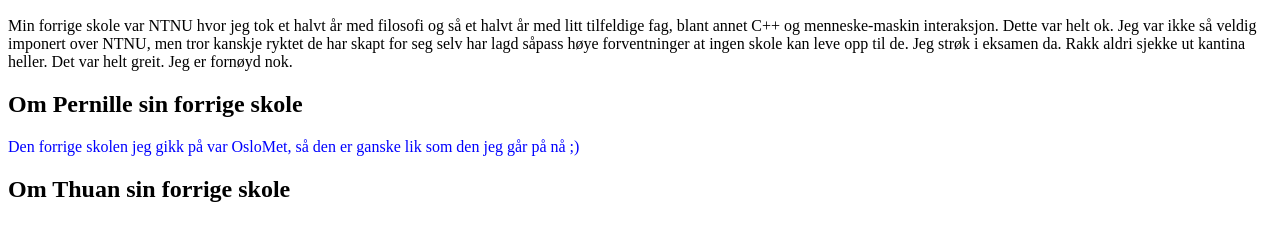
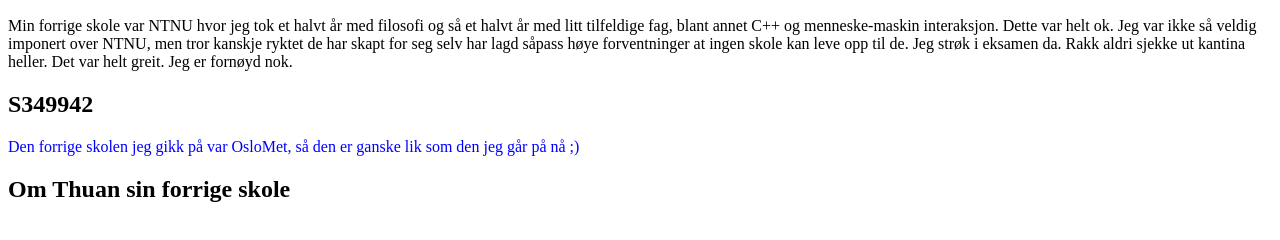
Before and after one commit to OsloMet-web/Oblig1-Gruppe-13, a plain HTML site: page pages/b.html in a window 1280 px wide. Shown: the part 110-350 px from the top of the page. Drawn offline with Linux system fonts and the light colour scheme.

Commit message:
Endret til studentnummer
Pernille - S349942

```diff
--- a/pages/b.html
+++ b/pages/b.html
@@ -11,7 +11,7 @@
             Dette var helt ok. Jeg var ikke så veldig imponert over NTNU, men tror kanskje ryktet de har
             skapt for seg selv har lagd såpass høye forventninger at ingen skole kan leve opp til de.
             Jeg strøk i eksamen da. Rakk aldri sjekke ut kantina heller. Det var helt greit. Jeg er fornøyd nok.</p>
-        <h2>Om Pernille sin forrige skole</h2>
+        <h2>S349942</h2>
         <p style="color:blue">Den forrige skolen jeg gikk på var OsloMet, så den er ganske lik som den jeg går på nå ;)</p>
         <h2>Om Thuan sin forrige skole</h2>
         <p></p>
```
